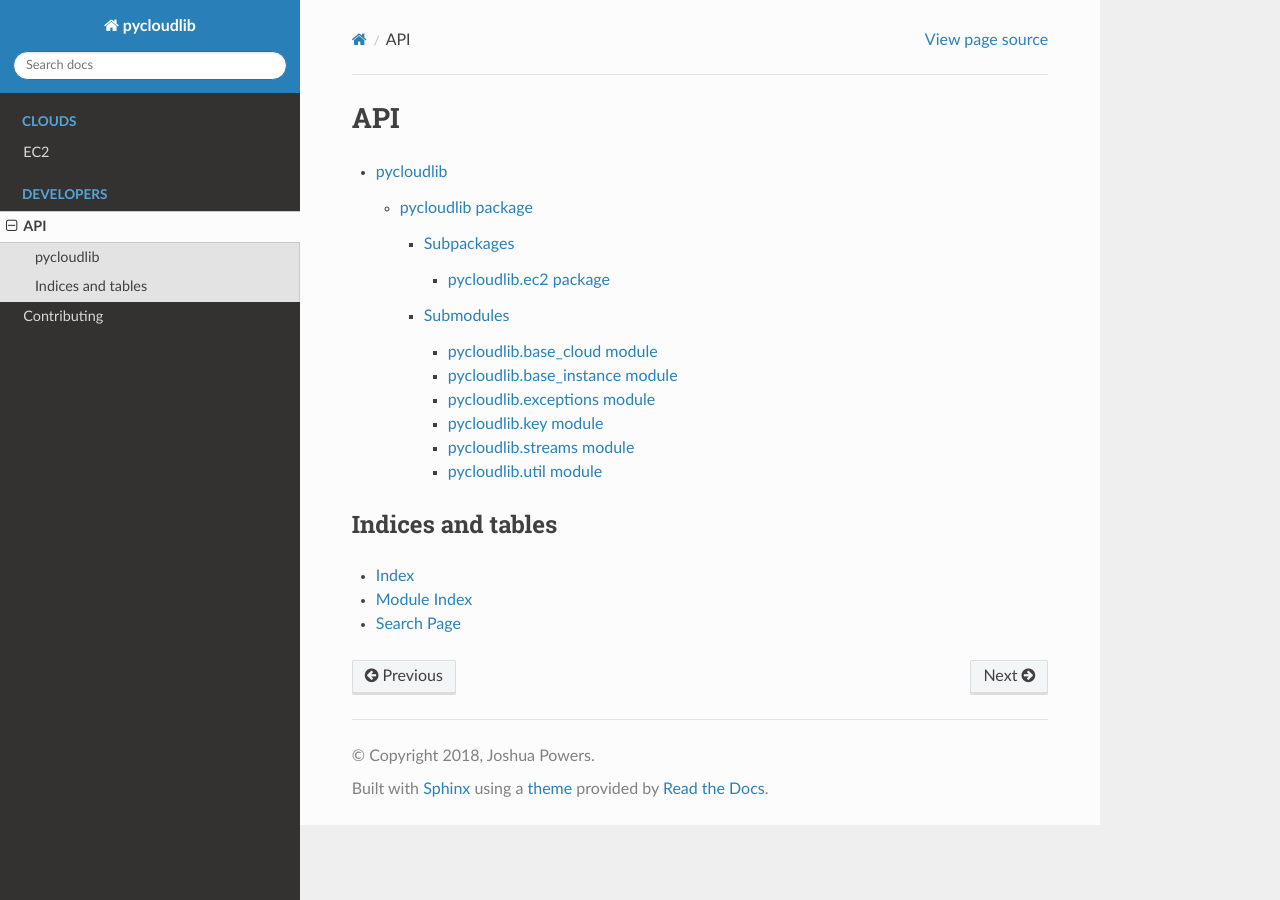
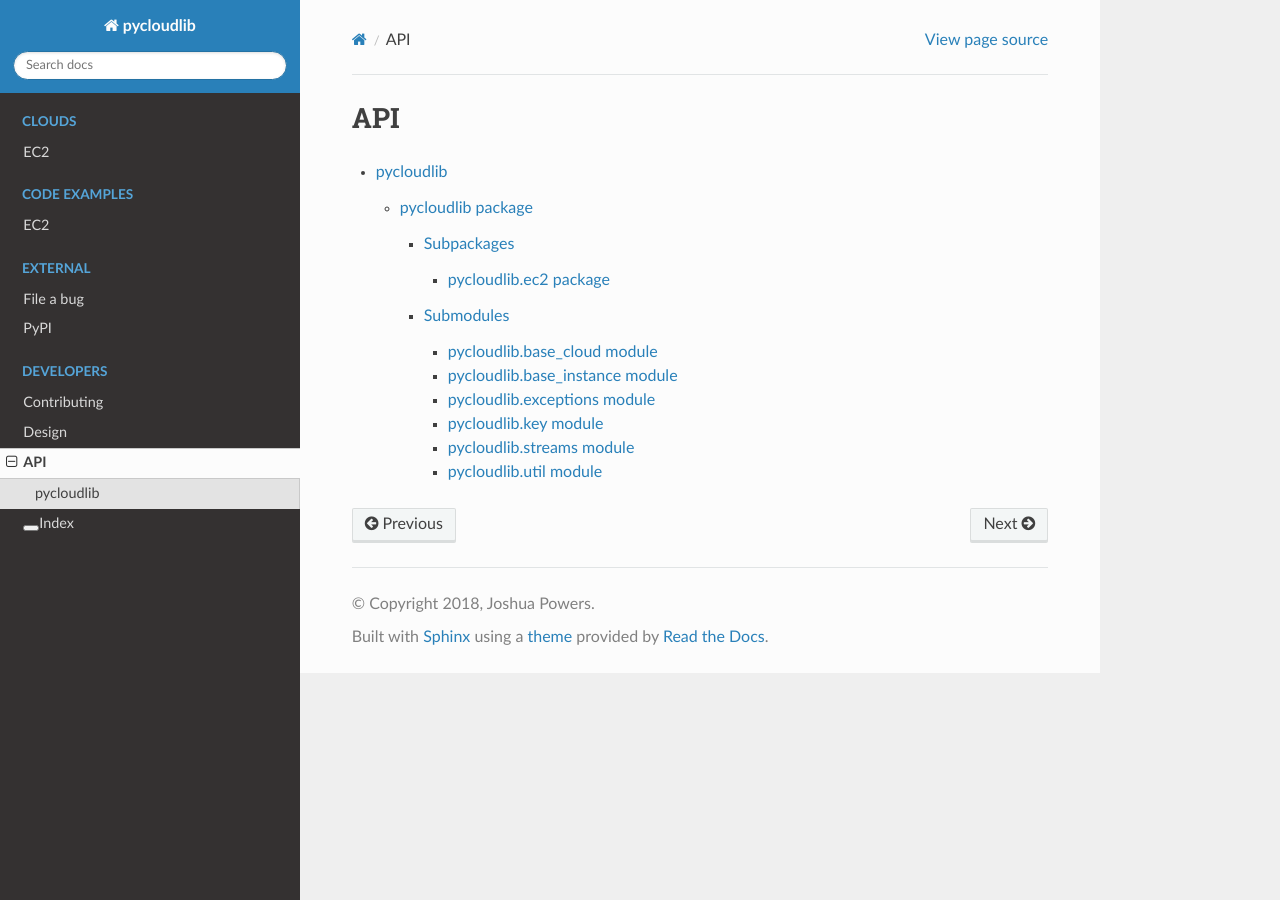
Before and after one commit to canonical/pycloudlib, a Sphinx documentation site: the page built from docs/api.rst, in a window 1280 px wide. Built offline with Sphinx 7.4.7 and the Read the Docs theme 2.0.0, drawn with Linux system fonts in a browser that asks for light colours.

Commit message:
docs: Add code examples to docs and design doc
This adds links to show the example documents on the docs pages. This
way users can view the example text directly on the docs.

The design document talks about high level design decisions and
assumptions made.

```diff
--- /dev/null
+++ b/docs/_templates/layout.html
@@ -0,0 +1,6 @@
+{% extends "!layout.html" %}
+
+  {% block menu %}
+    {{ super() }}
+    <a href="genindex.html">Index</a>
+  {% endblock %}
--- a/docs/api.rst
+++ b/docs/api.rst
@@ -6,11 +6,3 @@
    :maxdepth: 4
 
    source/modules
-
-******************
-Indices and tables
-******************
-
-* :ref:`genindex`
-* :ref:`modindex`
-* :ref:`search`
--- /dev/null
+++ b/docs/examples/ec2.rst
@@ -0,0 +1,7 @@
+===
+EC2
+===
+
+.. literalinclude:: ../../examples/ec2.py
+   :language: python
+   :linenos:
```
Also changed, not shown: docs/design.md (added, +37 -0 lines), docs/index.rst (+16 -1 lines), 2 other files.
